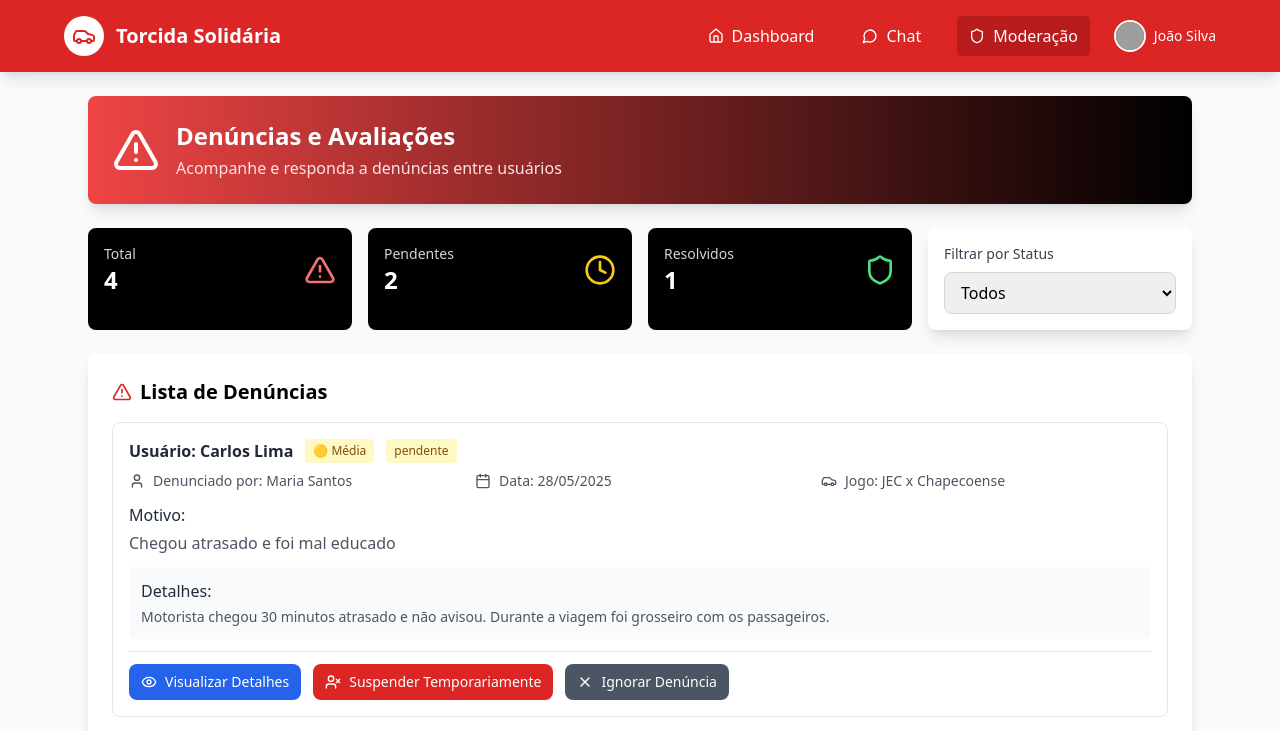
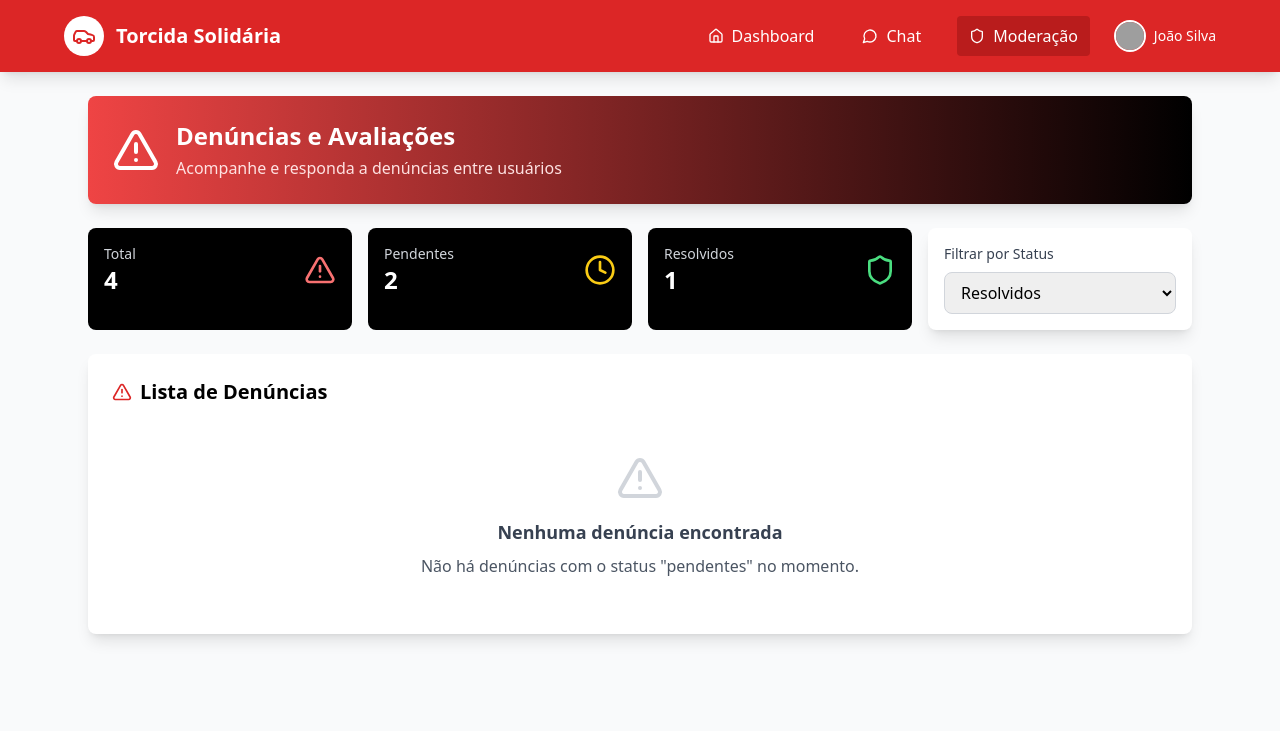
Before and after one commit to Gustavolskw/Start_up_VoiceLearn, a React (Vite) app: page / in a window 1280 px wide. Shown: the top 731 px of the page. Built offline with nearby package versions, Linux system fonts and the light colour scheme; grey boxes are pictures that could not be loaded.

Commit message:
tela de dennuncias mod - var filtro resolvidos

```diff
--- a/src/App.jsx
+++ b/src/App.jsx
@@ -75,7 +75,7 @@ const TorcidaSolidariaSimpleReports = () => {
   ];
 
   const filteredReports = reports.filter(report => {
-    if (filterStatus === 'pendentes') return true;
+    if (filterStatus === 'resolvido') return true;
     return report.status === filterStatus;
   });
 
@@ -211,9 +211,9 @@ const TorcidaSolidariaSimpleReports = () => {
             onChange={(e) => setFilterStatus(e.target.value)}
             className="w-full border border-gray-300 rounded-lg px-3 py-2 focus:outline-none focus:ring-2 focus:ring-red-500"
           >
-            <option value="todos">Todos</option>
+
+            <option value="resolvido">Resolvidos</option>
             <option value="pendente">Pendentes</option>
-            <option value="resolvido">Resolvidos</option>
             <option value="ignorado">Ignorados</option>
           </select>
         </div>
```
